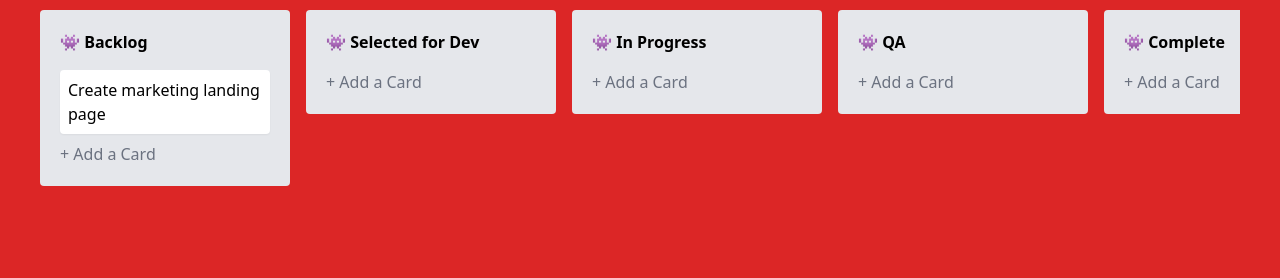
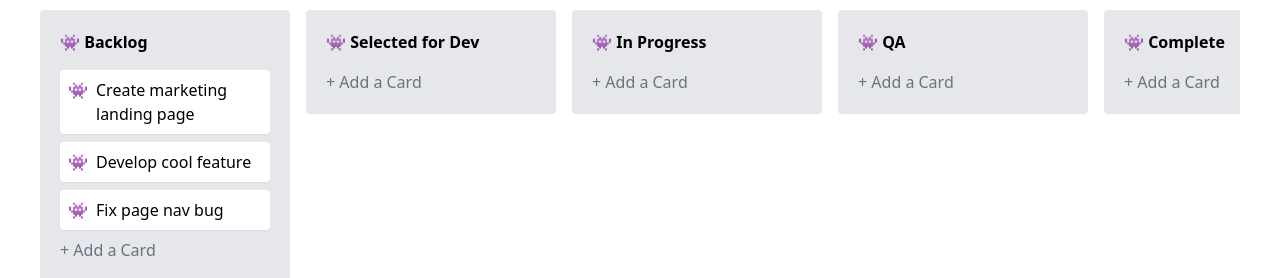
Before and after one commit to joelbrs/trello-board-vue3, a Nuxt app: page / in a window 1280 px wide. Shown: the part 220-498 px from the top of the page. Built offline with nearby package versions, Linux system fonts and the light colour scheme.

Commit message:
refactor: making BoardTask draggled

```diff
--- a/app.vue
+++ b/app.vue
@@ -1,5 +1,5 @@
 <template>
-  <div class="p-10 h-[100vh] bg-red-600 overflow-auto">
+  <div class="p-10 h-[100vh] bg-black-600 overflow-auto">
     <h1 class="text-4xl text-white flex items-center mb-10">
       <img
         class="mr-3"
--- a/components/TrelloBoard.vue
+++ b/components/TrelloBoard.vue
@@ -1,7 +1,7 @@
 <script setup lang="ts">
 import { nanoid } from "nanoid";
 import draggable from "vuedraggable";
-import type { Column } from "~/types";
+import type { Column, Task } from "~/types";
 
 const columns: Ref<Column[]> = ref([
   {
@@ -11,6 +11,16 @@
       {
         id: nanoid(),
         title: "Create marketing landing page",
+        createdAt: new Date(),
+      },
+      {
+        id: nanoid(),
+        title: "Develop cool feature",
+        createdAt: new Date(),
+      },
+      {
+        id: nanoid(),
+        title: "Fix page nav bug",
         createdAt: new Date(),
       },
     ],
@@ -36,6 +46,8 @@
     tasks: [],
   },
 ]);
+
+const alt = useKeyModifier("Alt");
 </script>
 
 <template>
@@ -55,11 +67,17 @@
             {{ column.title }}
           </header>
 
-          <TrelloBoardTask
-            v-for="task in column.tasks"
-            :key="task.id"
-            :task="task"
-          />
+          <draggable
+            v-model="column.tasks"
+            item-key="id"
+            handle=".drag-handler"
+            :group="{ name: 'tasks', pull: alt ? 'clone' : true }"
+            :animation="150"
+          >
+            <template #item="{ element: task }: { element: Task }">
+              <TrelloBoardTask :task="task" />
+            </template>
+          </draggable>
 
           <footer>
             <button class="text-gray-500">+ Add a Card</button>
--- a/components/TrelloBoardTask.vue
+++ b/components/TrelloBoardTask.vue
@@ -9,8 +9,9 @@
 <template>
   <div
     :title="task.createdAt.toLocaleDateString()"
-    class="task bg-white p-2 mb-2 rounded shadow-sm max-w-[250px]"
+    class="task bg-white p-2 mb-2 rounded shadow-sm max-w-[250px] flex"
   >
+    <DragHandle class="pr-2" />
     <span>
       {{ task.title }}
     </span>
```
